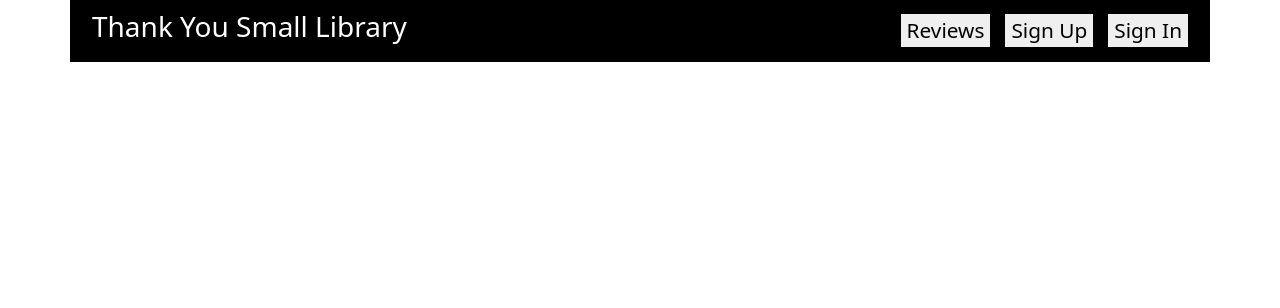
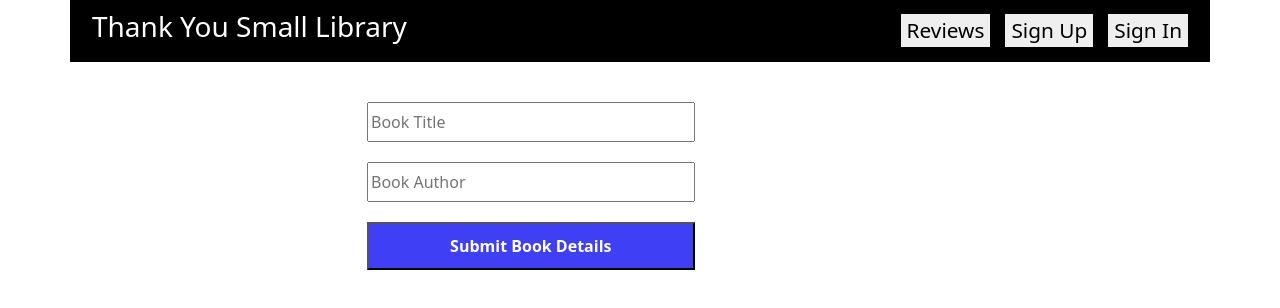
Before and after one commit to QuinSack/crud_library, a React (Create React App) app: page / in a window 1280 px wide. Shown: the top 308 px of the page. Built offline with nearby package versions, Linux system fonts and the light colour scheme.

Commit message:
built the page for adding items to the store

```diff
--- a/src/App.js
+++ b/src/App.js
@@ -1,9 +1,11 @@
+import AddBook from "./components/AddBook";
 import Header from "./components/Header";
 
 function App() {
   return (
     <div className="App">
       <Header />
+      <AddBook />
     </div>
   );
 }
--- /dev/null
+++ b/src/components/AddBook.jsx
@@ -0,0 +1,20 @@
+import React from 'react'
+import { Container, Row, Col } from 'react-bootstrap'
+
+const AddBook = () => {
+  return (
+    <Container style={{marginTop: '40px'}}>
+        <Row style={{display: 'flex', justifyContent: 'center'}}>
+            <Col xs={6}>
+                <form style={{display: 'flex', flexDirection: 'column', gap: '20px'}}>
+                    <input type='text' placeholder='Book Title' style={{width: '60%', height: '40px'}} />
+                    <input type='text' placeholder='Book Author' style={{width: '60%', height: '40px'}}/>
+                    <button style={{backgroundColor: '#3F3FF5', color: 'white', padding: '10px', width: '60%'}}><strong>Submit Book Details</strong></button>
+                </form>
+            </Col>
+        </Row>
+    </Container>
+  )
+}
+
+export default AddBook
```
Also changed, not shown: src/components/ViewStore.jsx (added, +9 -0 lines).
